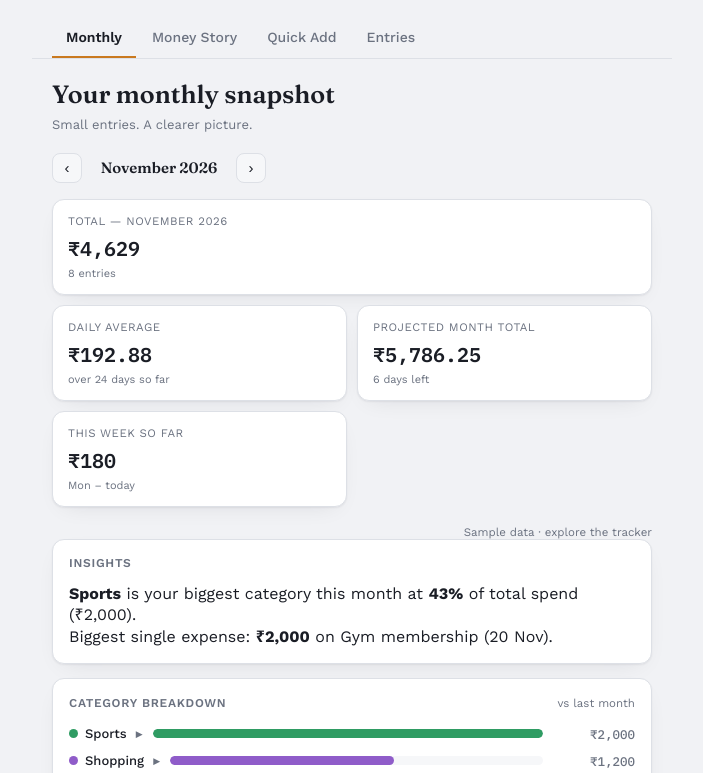
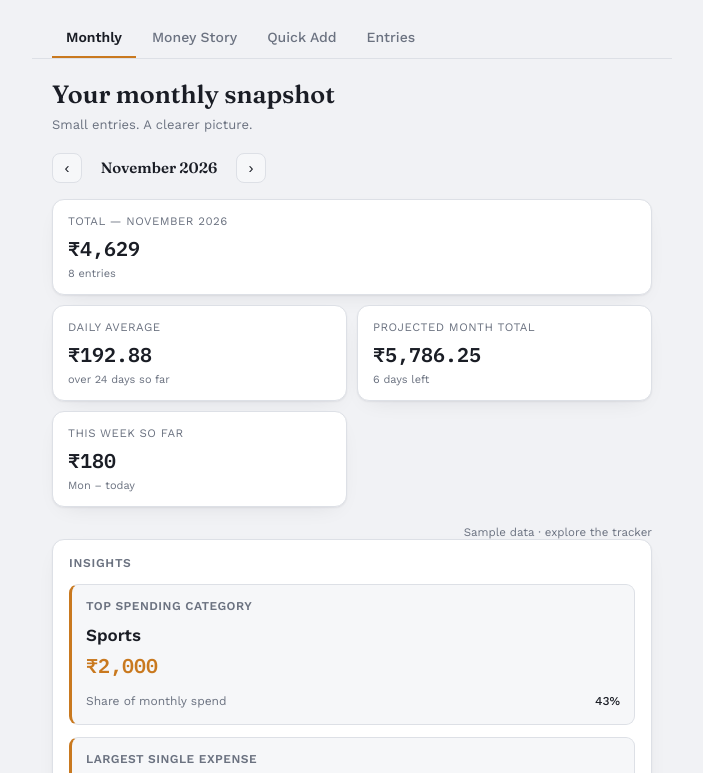
Before and after one commit to amitojeSBakshi/bangalore-spend-tracker, a website: page index.html in a window 1280 px wide. Shown: the part 124-897 px from the top of the page, without its empty margins (288-991 px from the left). Drawn offline with nearby package versions, Linux system fonts and the light colour scheme.

Commit message:
Format Monthly insights as clear labelled cards

```diff
--- a/index.html
+++ b/index.html
@@ -171,6 +171,16 @@
   .overall-intro{margin-bottom:18px;}
   .overall-intro h2{font:600 25px "Fraunces",Georgia,serif; margin:0 0 6px;}
   .overall-intro p,.overall-caption{font-size:13px; line-height:1.5; color:var(--muted); margin:6px 0 0;}
+  #insightsList{display:grid; gap:12px;}
+  .insight-card{min-width:0; padding:14px; border:1px solid var(--border); border-left:3px solid var(--accent); border-radius:9px; background:var(--panel2);}
+  .insight-card h4{margin:0 0 10px; font-size:12px; font-weight:600; color:var(--muted); text-transform:uppercase; letter-spacing:.04em;}
+  .insight-main{margin:0 0 12px; font-size:17px; font-weight:600; line-height:1.45; color:var(--text); overflow-wrap:anywhere;}
+  .insight-main .insight-amount{display:block; margin-top:4px; font-family:"IBM Plex Mono",monospace; font-size:20px; color:var(--accent);}
+  .insight-facts{display:grid; gap:8px; margin:0;}
+  .insight-facts > div{display:grid; grid-template-columns:minmax(0,1fr) minmax(0,1fr); gap:12px; font-size:12px; line-height:1.5;}
+  .insight-facts dt{color:var(--muted); overflow-wrap:anywhere;}
+  .insight-facts dd{margin:0; color:var(--text); text-align:right; font-weight:500; overflow-wrap:anywhere;}
+  .insight-context{margin:12px 0 0; padding-top:10px; border-top:1px solid var(--border); font-size:12px; line-height:1.5; color:var(--muted);}
   .overall-hero{border-top:3px solid var(--accent);}
   .overall-hero .value{font-family:"IBM Plex Mono",monospace; font-weight:600; font-size:clamp(25px,7vw,36px); color:var(--accent); overflow-wrap:anywhere;}
   .overall-hero .label{font-size:12px; color:var(--muted); text-transform:uppercase; letter-spacing:.05em; margin-bottom:8px;}
@@ -659,7 +669,7 @@
 </div>
 
 <script>
-const APP_RELEASE = 'spend-tracker-v4-2026-11-24-quick-add';
+const APP_RELEASE = 'spend-tracker-v5-2026-11-24-insights';
 if('serviceWorker' in navigator){
   const wasControlled = !!navigator.serviceWorker.controller;
   window.addEventListener('load', ()=>{
@@ -1529,32 +1539,51 @@ function renderOverview(){
 
 function renderInsights(entries, total, prevMonthKey){
   const panel = document.getElementById('insightsPanel');
-  if(!entries.length){ panel.style.display = 'none'; return; }
+  if(!entries.length){ panel.style.display = 'none'; document.getElementById('insightsList').innerHTML = ''; return; }
   const insights = [];
   const byCat = Object.create(null);
   entries.forEach(e=>{ byCat[e.category] = (byCat[e.category]||0) + e.amount; });
   const topCat = Object.keys(byCat).sort((a,b)=>byCat[b]-byCat[a])[0];
-  const topPct = Math.round(byCat[topCat]/total*100);
-  insights.push(`<b>${escapeHTML(topCat)}</b> is your biggest category this month at <b>${topPct}%</b> of total spend (${fmt(byCat[topCat])}).`);
+  const topPct = total>0 ? Math.round(byCat[topCat]/total*100) : 0;
+  insights.push(`<section class="insight-card" aria-labelledby="insight-category-title">
+    <h4 id="insight-category-title">Top spending category</h4>
+    <p class="insight-main">${escapeHTML(topCat)}<span class="insight-amount">${fmt(byCat[topCat])}</span></p>
+    <dl class="insight-facts"><div><dt>Share of monthly spend</dt><dd>${topPct}%</dd></div></dl>
+  </section>`);
 
   const prevEntries = entriesForMonth(prevMonthKey);
   if(prevEntries.length){
     const prevTotal = sumMoney(prevEntries);
     if(prevTotal>0){
       const pct = Math.round((total-prevTotal)/prevTotal*100);
-      if(Math.abs(pct)>=1) insights.push(`You're at <b>${fmt(total)}</b> so far — ${pct>0?`${pct}% more`:`${Math.abs(pct)}% less`} than ${monthLabel(prevMonthKey)}'s ${fmt(prevTotal)}.`);
+      if(Math.abs(pct)>=1) insights.push(`<section class="insight-card" aria-labelledby="insight-comparison-title">
+        <h4 id="insight-comparison-title">Monthly comparison</h4>
+        <p class="insight-main">${Math.abs(pct).toLocaleString('en-IN')}% ${pct>0?'higher':'lower'} recorded spend</p>
+        <dl class="insight-facts">
+          <div><dt>${monthLabel(currentMonth)}${currentMonth===monthKey(todayStr())?' · so far':''}</dt><dd>${fmt(total)}</dd></div>
+          <div><dt>${monthLabel(prevMonthKey)}</dt><dd>${fmt(prevTotal)}</dd></div>
+        </dl>
+        <p class="insight-context">${currentMonth===monthKey(todayStr())?'Month to date compared with the previous month’s full recorded total.':'Comparison of the recorded totals for these two months.'}</p>
+      </section>`);
     }
   }
 
   const biggest = [...entries].sort((a,b)=>b.amount-a.amount)[0];
   if(biggest){
     const label = biggest.note || biggest.category;
-    const dateStr = new Date(biggest.date+'T00:00:00').toLocaleDateString('en-IN',{day:'numeric',month:'short'});
-    insights.push(`Biggest single expense: <b>${fmt(biggest.amount)}</b> on ${escapeHTML(label)} (${dateStr}).`);
+    const dateStr = new Date(biggest.date+'T00:00:00').toLocaleDateString('en-IN',{day:'numeric',month:'short',year:'numeric'});
+    insights.push(`<section class="insight-card" aria-labelledby="insight-expense-title">
+      <h4 id="insight-expense-title">Largest single expense</h4>
+      <p class="insight-main">${escapeHTML(label)}<span class="insight-amount">${fmt(biggest.amount)}</span></p>
+      <dl class="insight-facts">
+        <div><dt>Date</dt><dd>${dateStr}</dd></div>
+        <div><dt>Category</dt><dd>${escapeHTML(biggest.category)}</dd></div>
+      </dl>
+    </section>`);
   }
 
   panel.style.display = 'block';
-  document.getElementById('insightsList').innerHTML = insights.map(t=>`<div class="insight-card">${t}</div>`).join('');
+  document.getElementById('insightsList').innerHTML = insights.join('');
 }
 
 function renderHeatmap(entries, y, m){
--- a/service-worker.js
+++ b/service-worker.js
@@ -1,4 +1,4 @@
-const CACHE_NAME = 'spend-tracker-v4-2026-11-24-quick-add';
+const CACHE_NAME = 'spend-tracker-v5-2026-11-24-insights';
 const SHELL_FILES = [
   './',
   './index.html',
```
